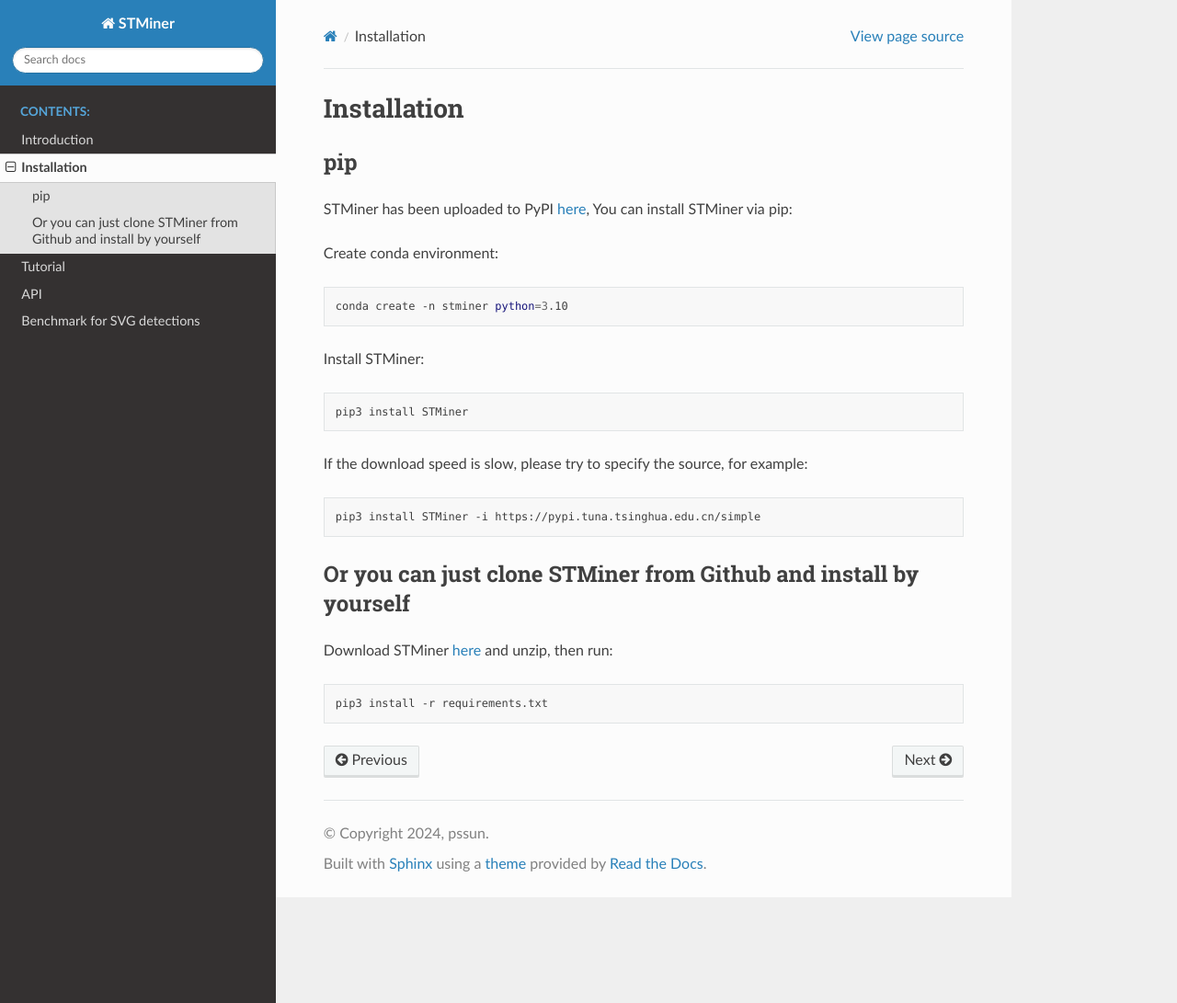
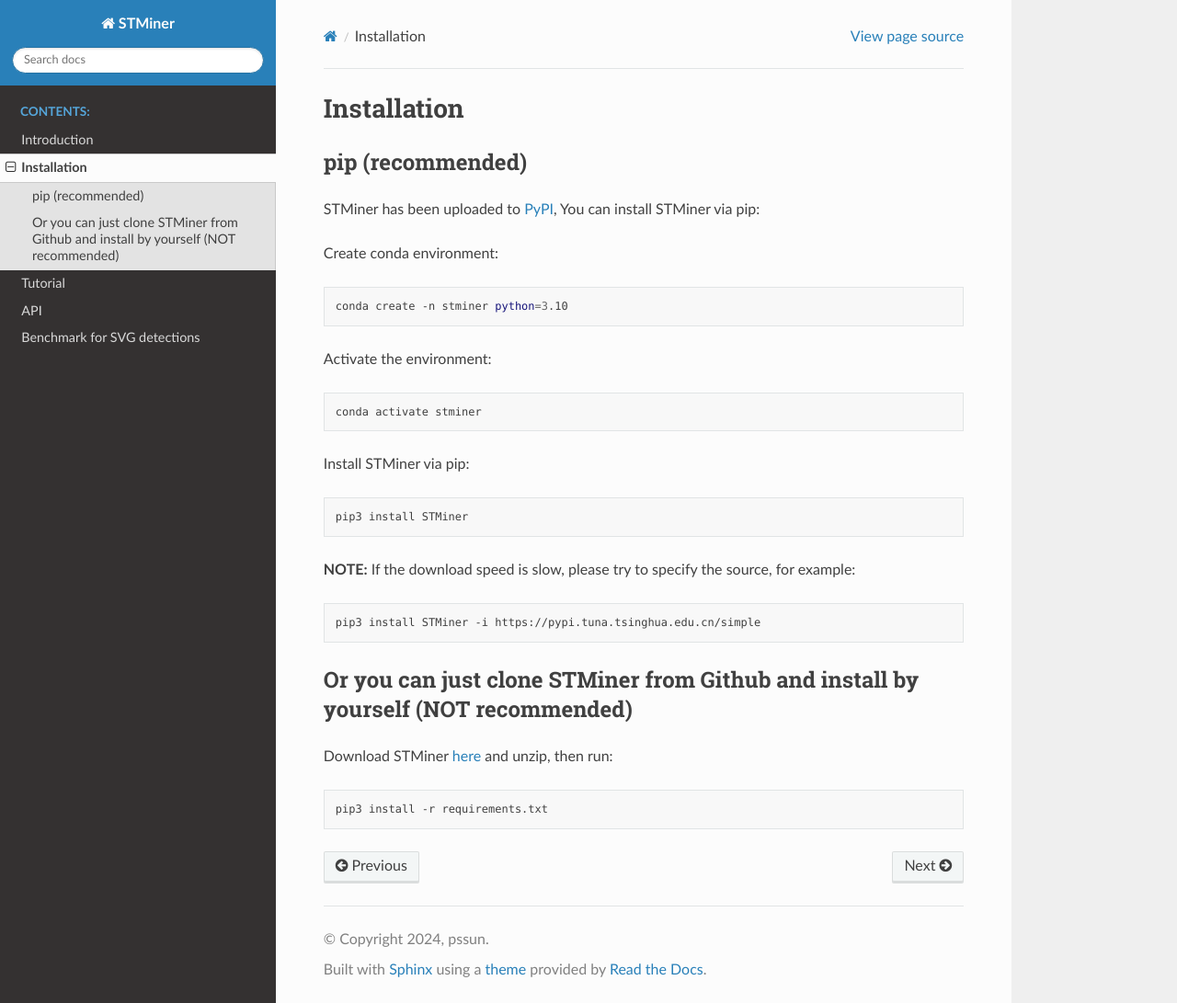
Before and after one commit to PSSUN/STMinerDoc, a Sphinx documentation site: the page built from source/Install/Install.md, in a window 1280 px wide and 1091 px high. Shown: the whole window at 92% size. Built offline with Sphinx 7.4.7 and the Read the Docs theme 3.1.0, drawn with Linux system fonts in a browser that asks for light colours.

Commit message:
Update Install.md

````diff
--- a/source/Install/Install.md
+++ b/source/Install/Install.md
@@ -1,24 +1,28 @@
 # Installation
 
-## pip
-STMiner has been uploaded to PyPI [here](https://pypi.org/project/STMiner), You can install STMiner via pip:
+## pip (recommended)
+STMiner has been uploaded to [PyPI](https://pypi.org/project/STMiner), You can install STMiner via pip:
 
 Create conda environment:
 ```bash
 conda create -n stminer python=3.10
 ```
 
-Install STMiner:
+Activate the environment:
+```bash
+conda activate stminer
+```
+
+Install STMiner via pip:
 ```bash
 pip3 install STMiner
 ```
-If the download speed is slow, please try to specify the source, for example:
+**NOTE:** If the download speed is slow, please try to specify the source, for example:
 ```bash
 pip3 install STMiner -i https://pypi.tuna.tsinghua.edu.cn/simple
 ```
 
-## Or you can just clone STMiner from Github and install by yourself
-
+## Or you can just clone STMiner from Github and install by yourself (NOT recommended)
 Download STMiner [here](https://github.com/xjtu-omics/STMiner.git) and unzip, then run:
 
 ```bash
````
